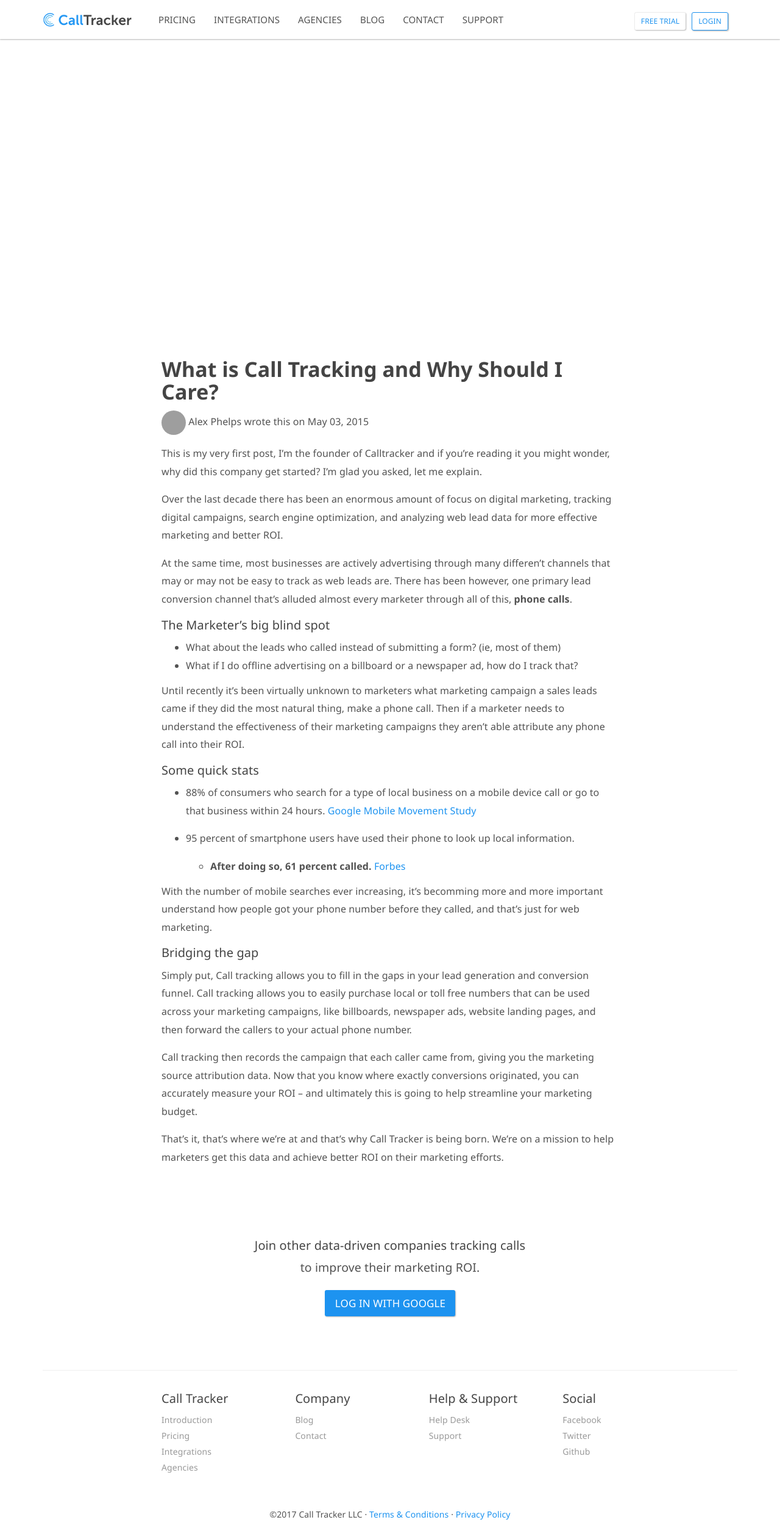
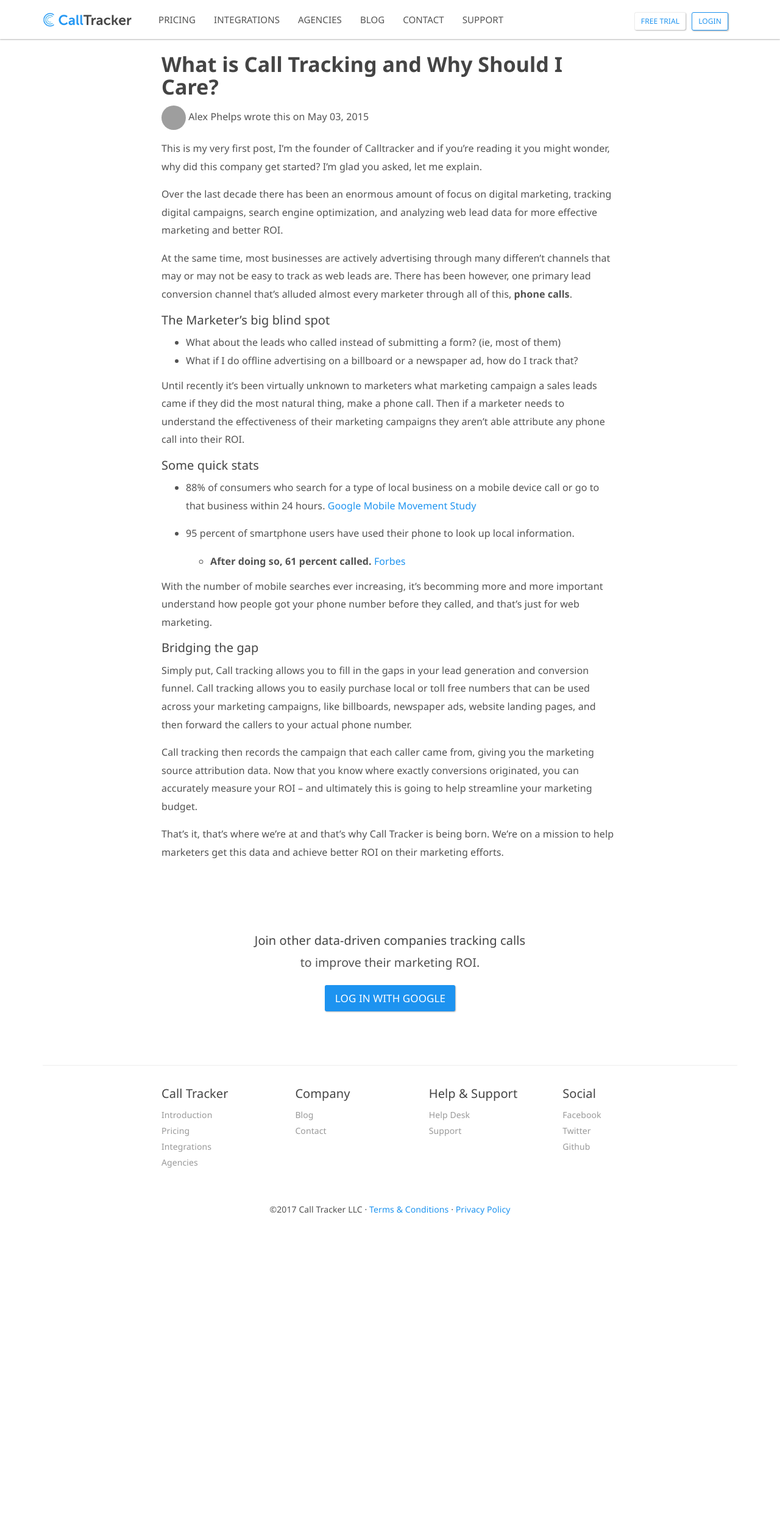
Before and after one commit to sumonst21/calltrackerio-site, a Jekyll site: the page built from _posts/2015-05-03-what-is-call-tracking-why-should-i-care.md, in a window 1280 px wide. Shown: the whole page at 61% size. Built offline with Jekyll 4.4.1, drawn with Linux system fonts in a browser that asks for light colours; comment, search, counter and statistics services are not loaded; after the commit the page ends 2010 px from its top, so only the background shows below that; grey boxes are pictures that could not be loaded.

Commit message:
dont show post banner image  if null value

```diff
--- a/_layouts/post.html
+++ b/_layouts/post.html
@@ -5,7 +5,7 @@ layout: base
 {% include header.html %}
 <div class="content">
 <section>
-    {% if page.image %}
+    {% if page.image and page.image != '' %}
     <div class="container">
     <div class="row">
       <div class="col-md-12">
```
